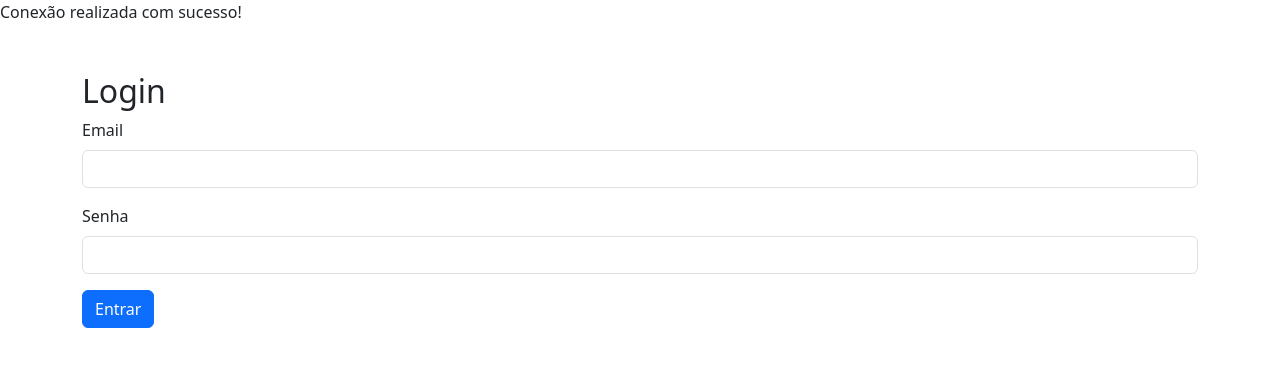
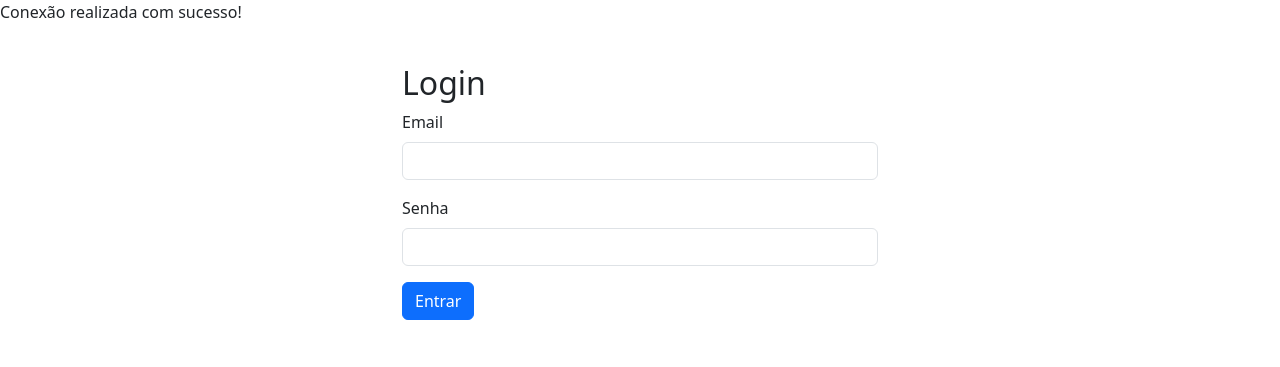
Before and after one commit to Kamilyszg/Eletiva-I, a PHP site: page /paginas/login.php in a window 1280 px wide. Shown: the top 367 px of the page. Run offline with PHP 8.4, Linux system fonts and the light colour scheme.

Commit message:
Configurações da página de login alteradas

```diff
--- a/projetobdviews/paginas/login.php
+++ b/projetobdviews/paginas/login.php
@@ -1,5 +1,4 @@
 <?php
-
     require_once('../funcoes/usuarios.php');
 
     session_start(); #servidor armazena variavel que vou guardar
@@ -24,10 +23,22 @@
     }
 
     require_once 'cabecalho.php';
-
 ?>
-
-<div class="container mt-5">
+<!DOCTYPE html>
+<html lang="en">
+<head>
+    <meta charset="UTF-8">
+    <meta name="viewport" content="width=device-width, initial-scale=1.0">
+    <title>Document</title>
+    <link href="https://cdn.jsdelivr.net/npm/bootstrap@5.3.3/dist/css/bootstrap.min.css" rel="stylesheet" integrity="sha384-QWTKZyjpPEjISv5WaRU9OFeRpok6YctnYmDr5pNlyT2bRjXh0JMhjY6hW+ALEwIH" crossorigin="anonymous">
+    <style type="text/css">
+        #tamanhoContainer{
+            width: 500px;
+        }
+    </style>
+</head>
+<body>
+<div class="container" id="tamanhoContainer" style="margin-top:40px">
     <h2>Login</h2>
     <form method="post">
         <div class="mb-3">
@@ -48,3 +59,6 @@
 </div>
 
 <?php require_once 'rodape.php'; ?>
+<script src="https://cdn.jsdelivr.net/npm/bootstrap@5.3.3/dist/js/bootstrap.bundle.min.js" integrity="sha384-YvpcrYf0tY3lHB60NNkmXc5s9fDVZLESaAA55NDzOxhy9GkcIdslK1eN7N6jIeHz" crossorigin="anonymous"></script>
+</body>
+</html>
```
